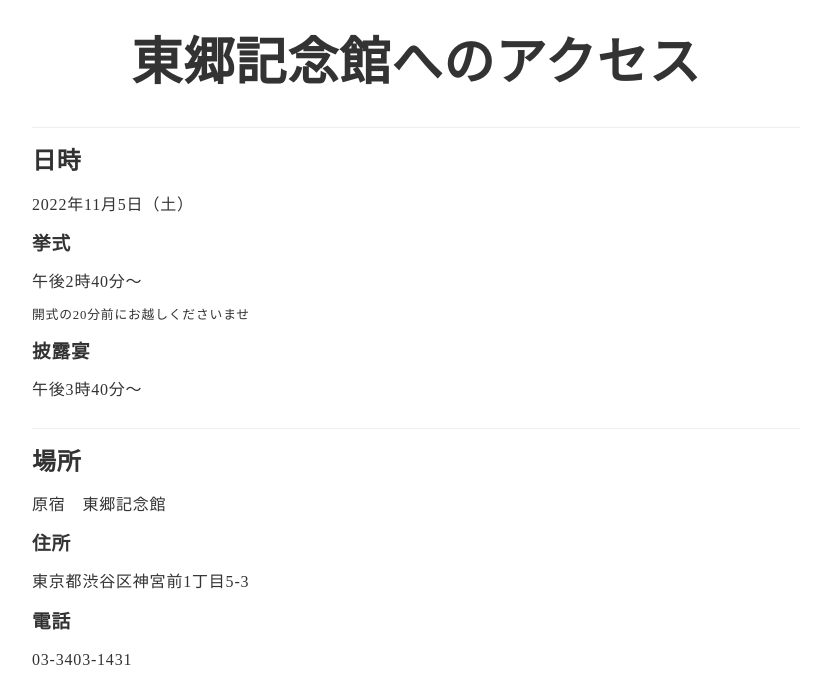
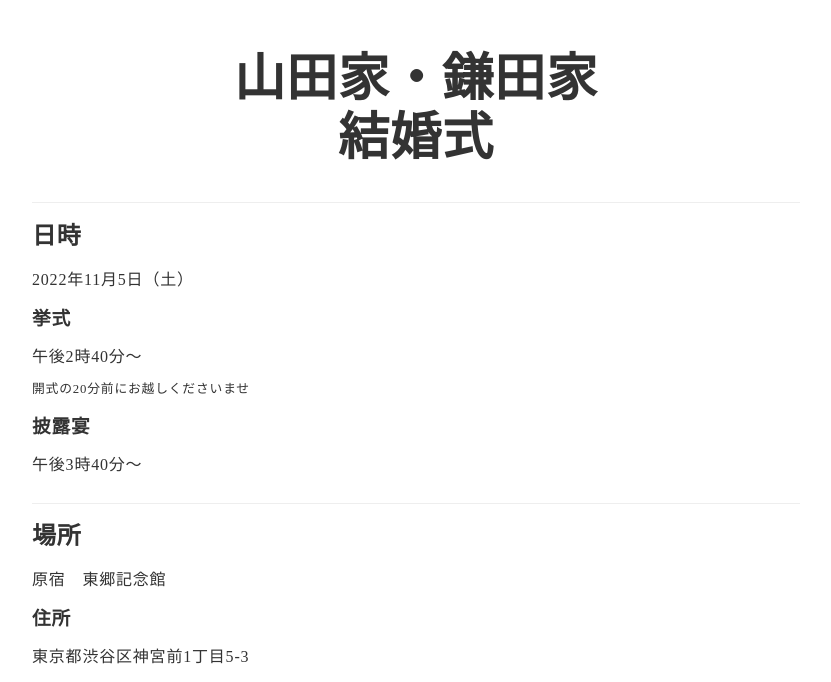
Before and after one commit to bebebecomi/bebebecomi.github.io, a plain HTML site: page index.html in a window 1280 px wide. Shown: the top 682 px of the page, without its empty margins (224-1055 px from the left). Drawn offline with nearby package versions, Linux system fonts and the light colour scheme; a web font is replaced by a local one.

Commit message:
adjust padding.

```diff
--- a/index.html
+++ b/index.html
@@ -4,7 +4,7 @@
     <meta charset="utf-8" />
     <meta name="viewport" content="width=device-width, initial-scale=1.0" />
     <meta name="HandheldFriendly" content="True" />
-    <title>東郷記念館へのアクセス</title>
+    <title>山田家・鎌田家 結婚式 会場アクセス</title>
     <link rel="icon" href="favicon.ico" type="image/png">
     <link rel="stylesheet" href="https://cdn.jsdelivr.net/npm/purecss@2.2.0/build/pure-min.css" integrity="sha384-7UE2/aLxcikvluV1XGghN2k6i+LoAwMjrZb4oVT9gGPPcLd2sjqAtgIinHb11RJz" crossorigin="anonymous">
     <link rel="stylesheet" href="style.css">
@@ -14,7 +14,7 @@
   </head>
   <body>
     <header>
-      <h1>東郷記念館へのアクセス</h1>
+      <h1>山田家・鎌田家<br />結婚式</h1>
     </header>
     <article>
       <div class="block">
--- a/style.css
+++ b/style.css
@@ -6,6 +6,7 @@
 body {
     margin: 0 auto;
     min-width: 320px;
+    padding: 16px;
 }
 
 header {
```
